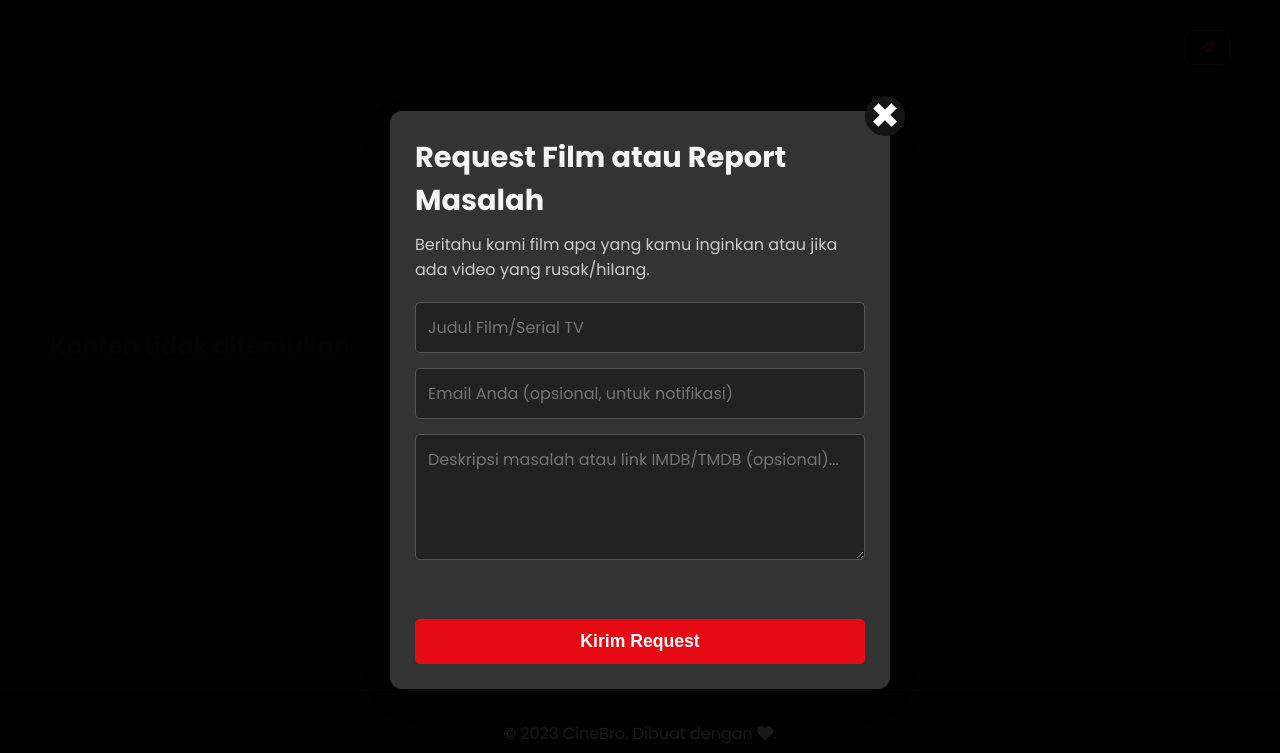
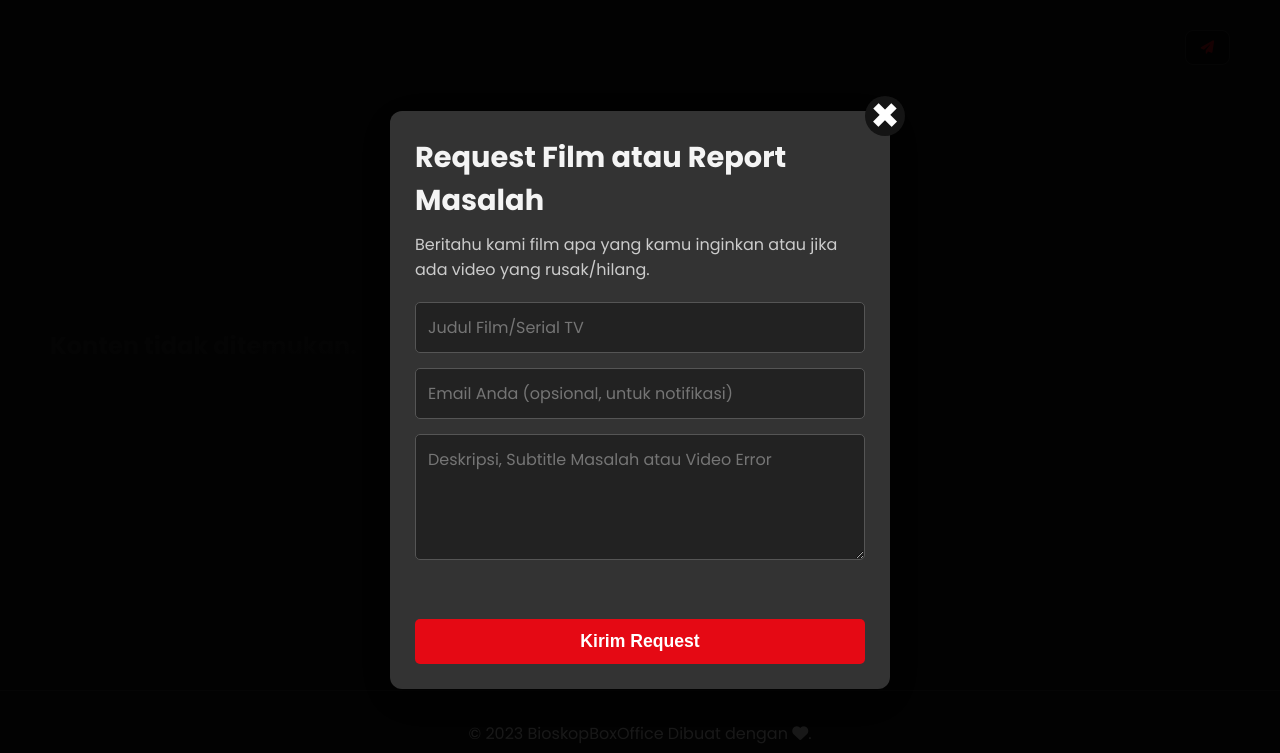
Before and after one commit to adithikmah28/BioskopBoxOffice, a plain HTML site: page detail.html in a window 1280 px wide. Both pictures are taken after a click on the button 1207 px from the left and 47 px from the top of the page. Shown: the top 753 px of the page. Drawn offline with Linux system fonts and the light colour scheme; grey boxes are pictures that could not be loaded.

Commit message:
Update detail.html

```diff
--- a/detail.html
+++ b/detail.html
@@ -62,7 +62,7 @@
             <form id="request-form" action="https://formspree.io/f/manboaen" method="POST">
                 <input type="text" name="Judul Film" placeholder="Judul Film/Serial TV" required>
                 <input type="email" name="Email" placeholder="Email Anda (opsional, untuk notifikasi)" >
-                <textarea name="Pesan" placeholder="Deskripsi masalah atau link IMDB/TMDB (opsional)..." rows="4"></textarea>
+                <textarea name="Pesan" placeholder="Deskripsi, Subtitle Masalah atau Video Error" rows="4"></textarea>
                 <div id="form-status"></div>
                 <button type="submit">Kirim Request</button>
             </form>
@@ -70,7 +70,7 @@
     </div>
 
     <footer>
-        <p>© 2023 CineBro. Dibuat dengan <i class="fa fa-heart"></i>.</p>
+        <p>© 2023 BioskopBoxOffice Dibuat dengan <i class="fa fa-heart"></i>.</p>
         <p class="tmdb-logo">Didukung oleh <img src="https://www.themoviedb.org/assets/2/v4/logos/v2/blue_short-8e7b30f73a4020692ccca9c88bafe5dcb6f8a62a4c6bc55cd9ba82bb2cd95f6c.svg" alt="TMDB Logo"></p>
     </footer>
 
```
